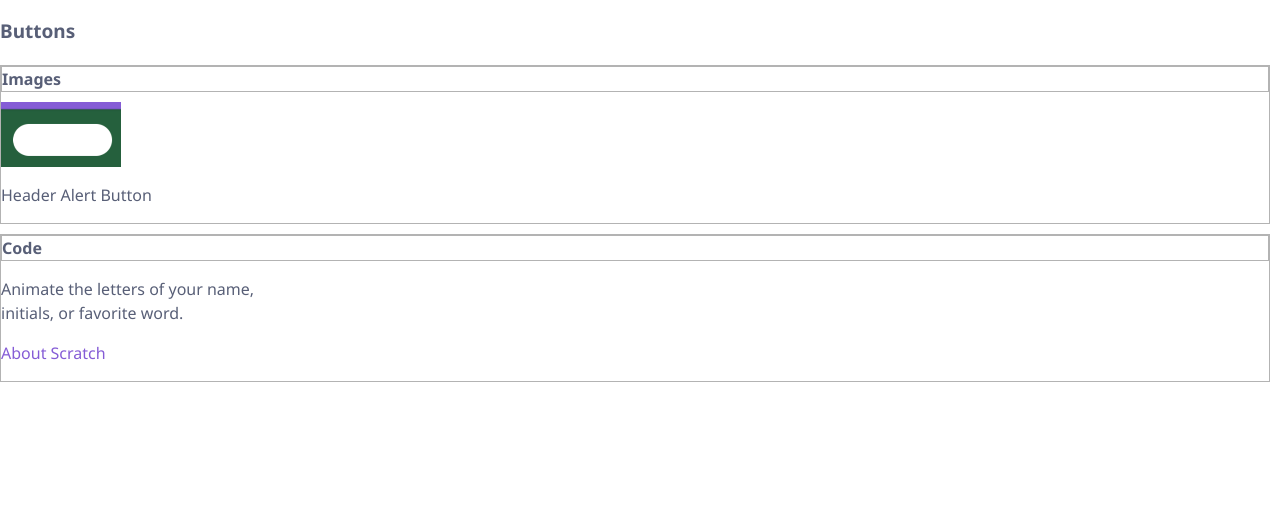
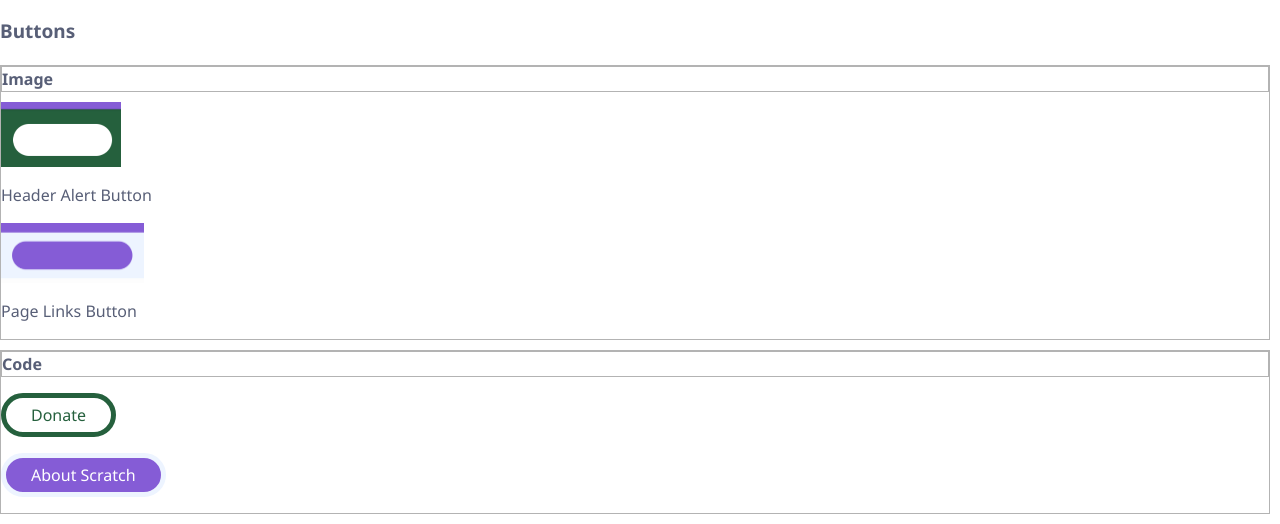
Before and after one commit to VTor7/scratch-mit-casestudy, a plain HTML site: page img/components/index.html in a window 1280 px wide. Shown: the part 3235-3759 px from the top of the page. Before the commit the page ends 3627 px from the top, so only its background shows below. Drawn offline with Linux system fonts and the light colour scheme.

Commit message:
Added buttons

```diff
--- a/css/main.css
+++ b/css/main.css
@@ -136,3 +136,23 @@ img {
 .video {
     display: block;
 }
+
+.button--round {
+    display: inline-block;
+    background: var(--white);
+    color: var(--dark-green);
+    border: 5px solid var(--dark-green);
+    border-radius: 30px;
+    padding: 5px 25px;
+
+}
+
+.button--round-page {
+    display: inline-block;
+    background: var(--purple);
+    color: var(--white);
+    border: 5px solid var(--light-blue);
+    border-radius: 30px;
+    padding: 5px 25px;
+
+}
--- a/img/components/index.html
+++ b/img/components/index.html
@@ -192,25 +192,29 @@
 
         <div class="component__img">
 
-            <h3 class="component__name-label">Images</h3>
+                <h3 class="component__name-label">Image</h3>
 
-            <img src="img/header-alert__button.png" alt="Header Alert Button"
-            width="119.5" height="65">
-            <p>Header Alert Button</p>
+                <img src="img/header-alert__button.png" alt="Header Alert Button"
+                width="119.5" height="65">
+                <p>Header Alert Button</p>
+
+                <img src="img/main-header-page-links__button.png" alt="Page Links Button"
+                width="143" height="60.5">
+                <p>Page Links Button</p>
 
         </div>
 
         <div class="component__code">
 
-            <h3 class="component__name-label">Code</h3>
+                <h3 class="component__name-label">Code</h3>
 
-            <p>Animate the letters of your name, <br>
-            initials, or favorite word.</p>
+                <p><a href="#!" class="button--round">Donate</a></p>
 
-            <p><a href="#!">About Scratch</a></p>
-        </div>
+                <p><a href="#!" class="button--round-page">About Scratch</a></p>
 
-    </article><!--end text article-->
+        </div><!--end buttons-->
+
+    </article><!--end buttons article-->
 
 
 
```
